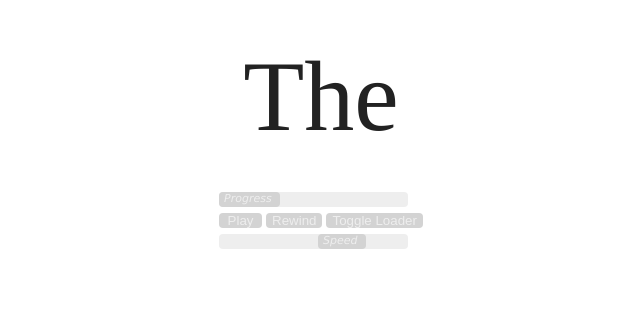
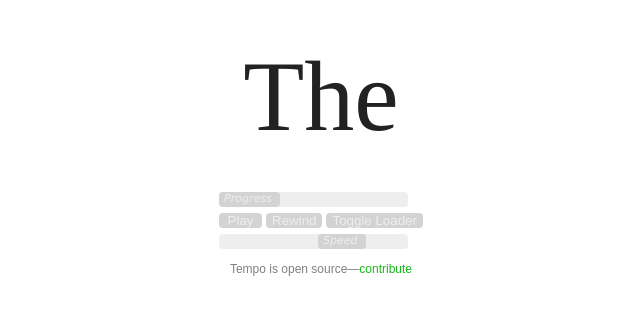
Before and after one commit to Narthur/Tempo, a plain HTML site: page tempo.html in a window 1280 px wide. Shown: the part 205-520 px from the top of the page, without its empty margins (319-959 px from the left). Drawn offline with Linux system fonts and the light colour scheme.

Commit message:
added open source footer

```diff
--- a/stylesheet.css
+++ b/stylesheet.css
@@ -65,3 +65,20 @@ button {
 	border-radius:4px;
 	font-style:italic;
 }
+
+.footer {
+	padding-top:10px;
+	font-family:sans-serif;
+	text-align:center;
+	font-size:12px;
+	color:grey;
+}
+
+a {
+	color:#16B81B;
+	text-decoration:none;
+}
+
+a:hover {
+	text-decoration:underline;
+}
--- a/tempo.html
+++ b/tempo.html
@@ -41,6 +41,9 @@
 				<button class="load">Load</button>
 			</div>
 		</div>
+		<div class="footer">
+			Tempo is open source—<a href="https://github.com/Narthur/Tempo">contribute</a>
+		</div>
 	</div>
 
 	<script src="script.js"></script>
```
